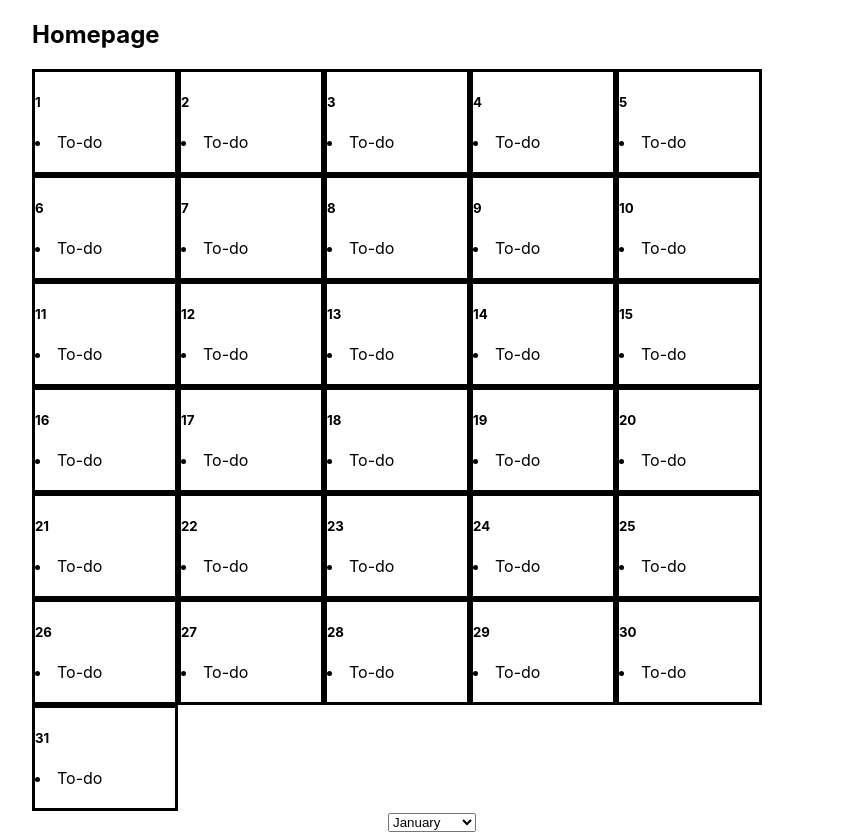
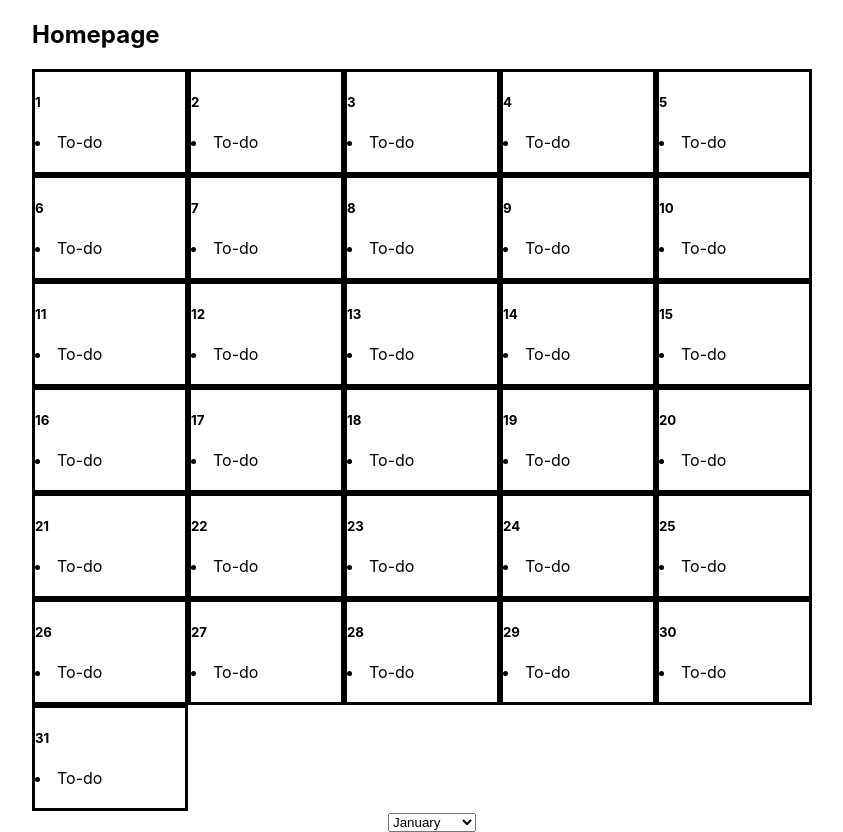
Before and after one commit to dfitzgerald7/calender-front-end, a React (Create React App) app: page / in a window 1280 px wide. Shown: the whole page, without its empty margins (208-1051 px from the left). Built offline with nearby package versions, Linux system fonts and the light colour scheme.

Commit message:
last css commit

```diff
--- a/src/App.css
+++ b/src/App.css
@@ -14,7 +14,7 @@
 
 .cell {
   border-style: solid;
-  width: 140px;
+  width: 150px;
   height: 100px;
   float: left;
 }
--- a/src/components/containers/CalendarContainer.js
+++ b/src/components/containers/CalendarContainer.js
@@ -11,10 +11,6 @@ class CalendarContainer extends Component {
         month: 'January',
         num_days: 31,
         days: []
-    }
-
-    componentDidMount(){
-
     }
 
     onChange = event => {
--- a/src/components/stateless/CalendarComponent.js
+++ b/src/components/stateless/CalendarComponent.js
@@ -3,8 +3,6 @@ import React from 'react';
 const CalendarComponent = props => {
 
     const calendarArr = []
-
-
 
     for (let i=1; i<=props.num_days; i++){
         calendarArr.push(
```
